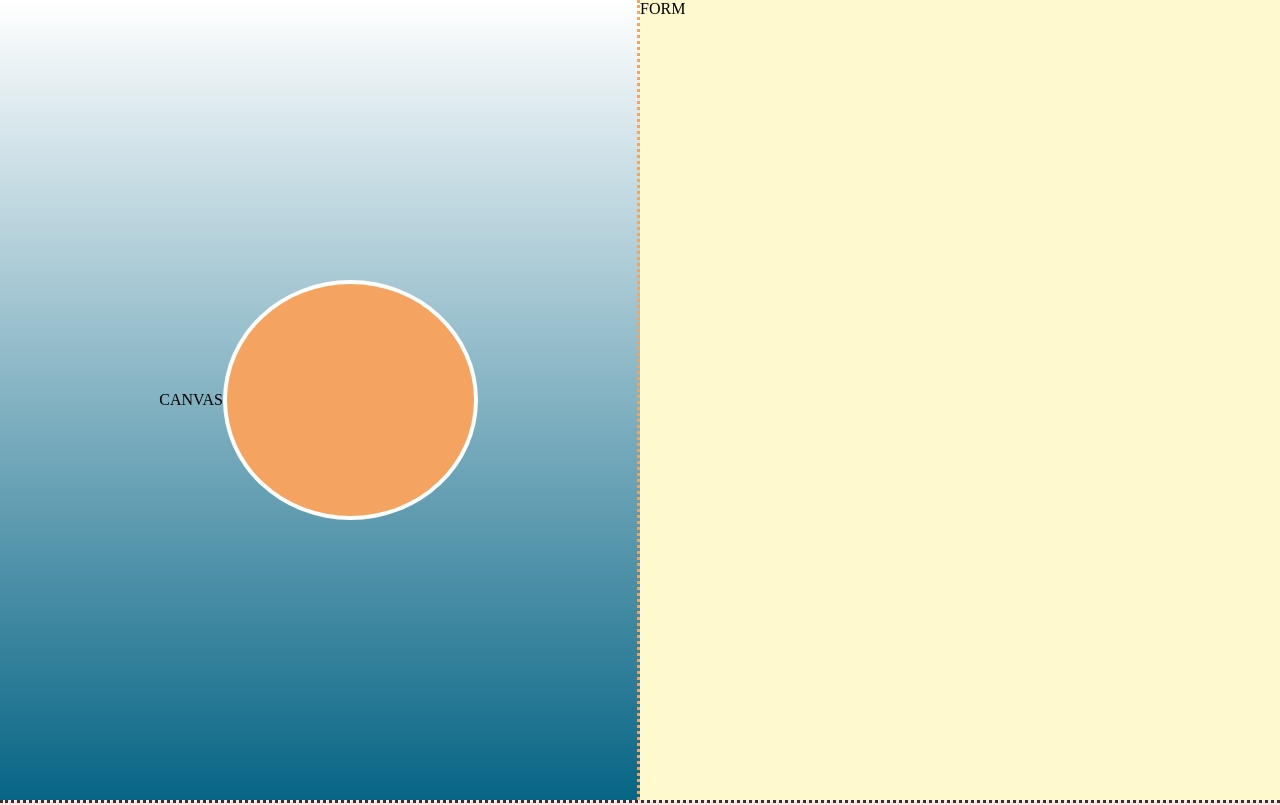
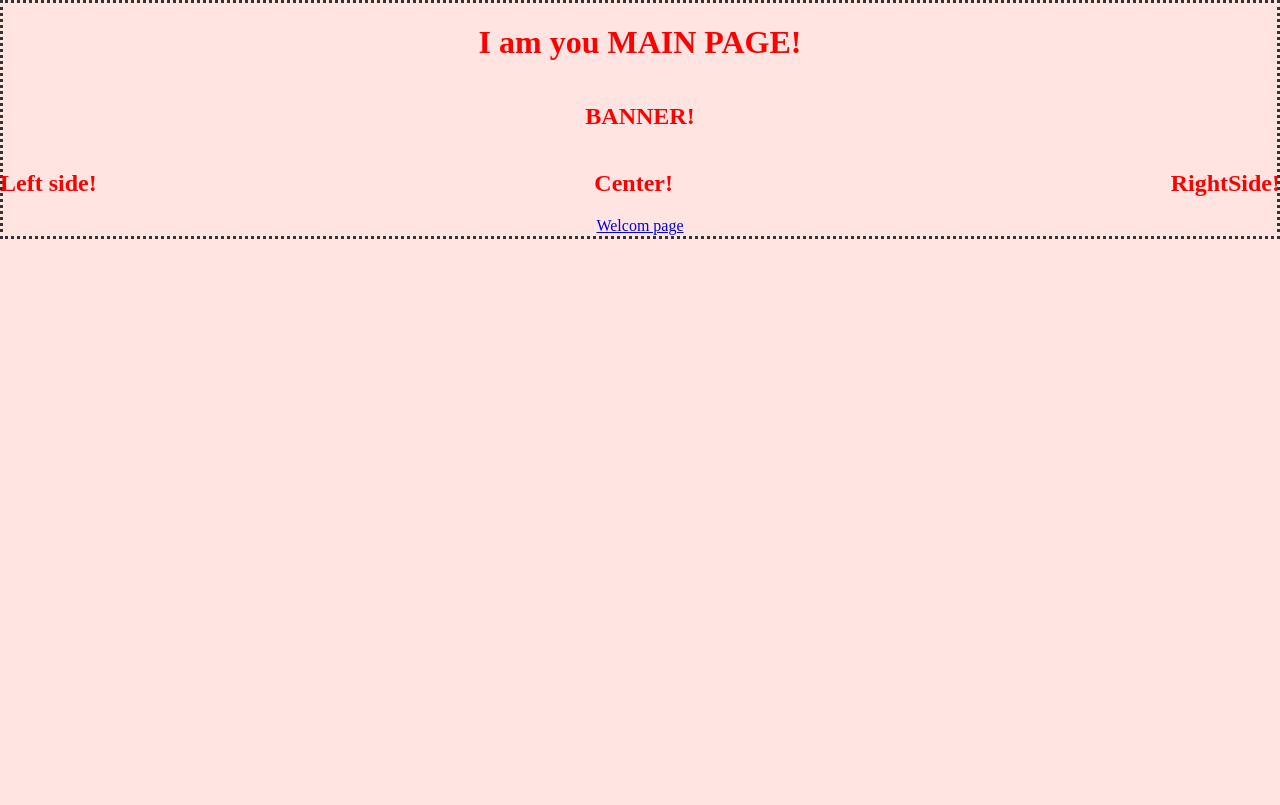
Before and after one commit to Pisotski/portfolio, a React app: page /home in a window 1280 px wide. Shown: the top 805 px of the page. Built offline with nearby package versions, Linux system fonts and the light colour scheme.

Commit message:
React Router

```diff
--- a/client/src/js/components/App.jsx
+++ b/client/src/js/components/App.jsx
@@ -1,4 +1,5 @@
 import React from 'react';
+import { Routes, Route, Link } from "react-router-dom";
 import MainPageWrapper from './mainPage/MainPageWrapper';
 import HelloScreenWrapper from './helloScreen/HelloScreenWrapper';
 
@@ -14,8 +15,10 @@ class App extends React.Component {
     const { sayHi } = this.state;
     return (
       <div className="main-container">
-        <HelloScreenWrapper />
-        <MainPageWrapper />
+        <Routes>
+          <Route path="/" element={<HelloScreenWrapper />}/>
+          <Route path="/home" element={<MainPageWrapper />}/>
+        </Routes>
       </div>
     );
   }
--- a/client/src/js/components/helloScreen/HelloScreenWrapper.jsx
+++ b/client/src/js/components/helloScreen/HelloScreenWrapper.jsx
@@ -1,4 +1,5 @@
 import React from 'react';
+import { Link } from 'react-router-dom';
 
 import '../../../css/mainPage/HelloScreenWrapper.css';
 
@@ -7,7 +8,9 @@ function HelloScreenWrapper(props) {
     <div className="hello-screen-wrapper">
       <div className="hero-wrapper">
         <div>CANVAS</div>
-        <div className="hero-photo" />
+        <div className="hero-photo">
+          <Link to="/home">hi</Link>
+        </div>
       </div>
       <div className="form-wrapper">FORM</div>
     </div>
--- a/client/src/js/components/mainPage/MainPageWrapper.jsx
+++ b/client/src/js/components/mainPage/MainPageWrapper.jsx
@@ -1,4 +1,6 @@
 import React from 'react';
+import { Link } from 'react-router-dom';
+
 import Banner from './mainPageComponents/Banner';
 import LeftSide from './mainPageComponents/LeftSide';
 import Center from './mainPageComponents/Center';
@@ -16,6 +18,9 @@ function MainPageWrapper(props) {
         <Center />
         <RightSide />
       </div>
+
+      {/* [TEMP] Link to Welcome page */}
+      <Link to='/'>Welcom page</Link>
     </div>
   );
 }
--- a/client/src/js/index.jsx
+++ b/client/src/js/index.jsx
@@ -1,10 +1,13 @@
 import ReactDOM from 'react-dom';
 import React from 'react';
+import { BrowserRouter } from 'react-router-dom';
 import App from './components/App';
 import 'normalize.css';
 import '../css/main.css';
 
 ReactDOM.render(
-  <App />,
+  <BrowserRouter>
+    <App />
+  </BrowserRouter>,
   document.getElementById('app'),
 );
--- a/package.json
+++ b/package.json
@@ -48,6 +48,7 @@
     "@fortawesome/free-regular-svg-icons": "^5.3.1",
     "@fortawesome/free-solid-svg-icons": "^5.3.1",
     "@fortawesome/react-fontawesome": "^0.1.3",
+    "@reduxjs/toolkit": "^1.8.0",
     "animate-css-grid": "^1.0.4",
     "app-root-path": "^2.1.0",
     "aws-sdk": "^2.320.0",
@@ -61,9 +62,11 @@
     "express": "^4.16.3",
     "morgan": "^1.9.1",
     "mysql": "^2.16.0",
+    "nodemon": "^2.0.15",
     "normalize.css": "^8.0.0",
     "prop-types": "^15.6.2",
     "react": "^16.5.2",
-    "react-dom": "^16.5.2"
+    "react-dom": "^16.5.2",
+    "react-router-dom": "^6.2.2"
   }
 }
```
Also changed, not shown: 1 other file (tests, documents, lock files or other folders).
